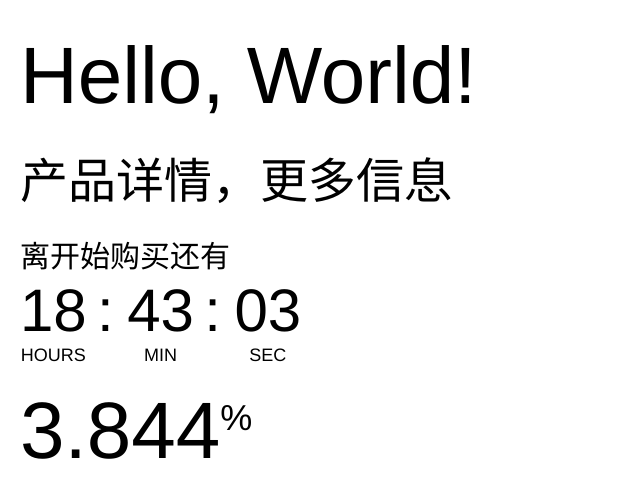
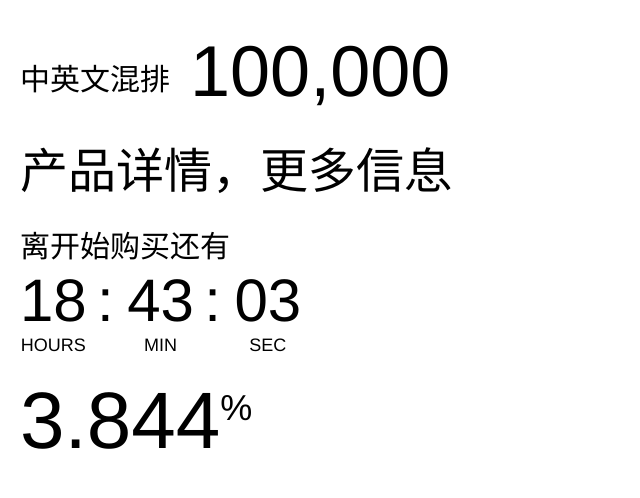
Before and after one commit to lilyxue/Demo, a plain HTML site: page font.html in a window 1280 px wide. Shown: the whole page, without its empty margins (0-640 px from the left). Drawn offline with Linux system fonts and the light colour scheme.

Commit message:
中英文混排

```diff
--- a/font.html
+++ b/font.html
@@ -20,7 +20,7 @@ p sup { font-size: 36px; }
 </head>
 <body>
 <div class="wrap">
-	<p style="font-size: 80px;">Hello, World!</p>
+	<p style="font-size: 72px;"><span style="font-size: 30px; vertical-align: middle;">中英文混排</span> 100,000</p>
 	<p style="font-size: 48px;">产品详情，更多信息</p>
 	<p style="font-size: 30px;">离开始购买还有</p>
 	<div class="time">
```
